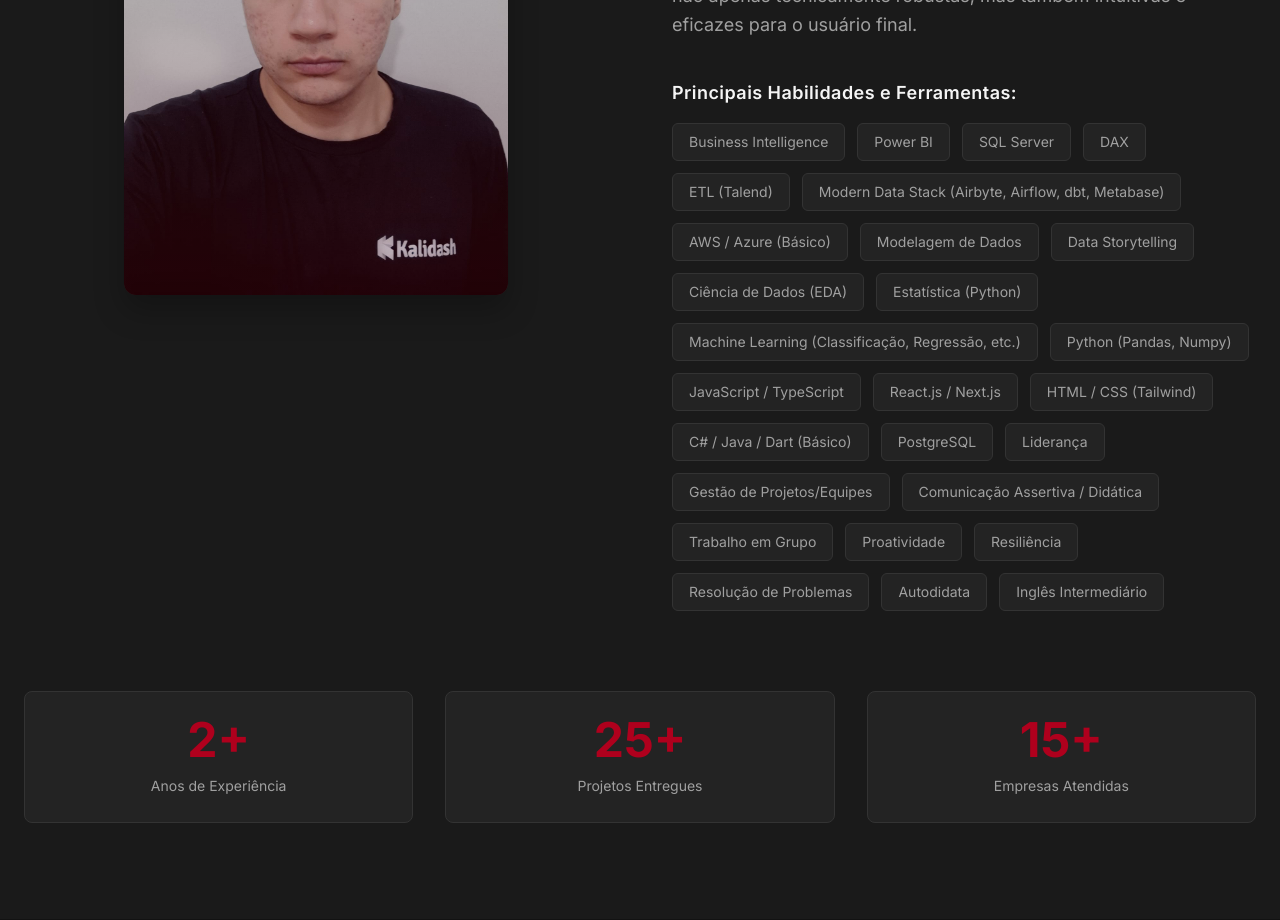
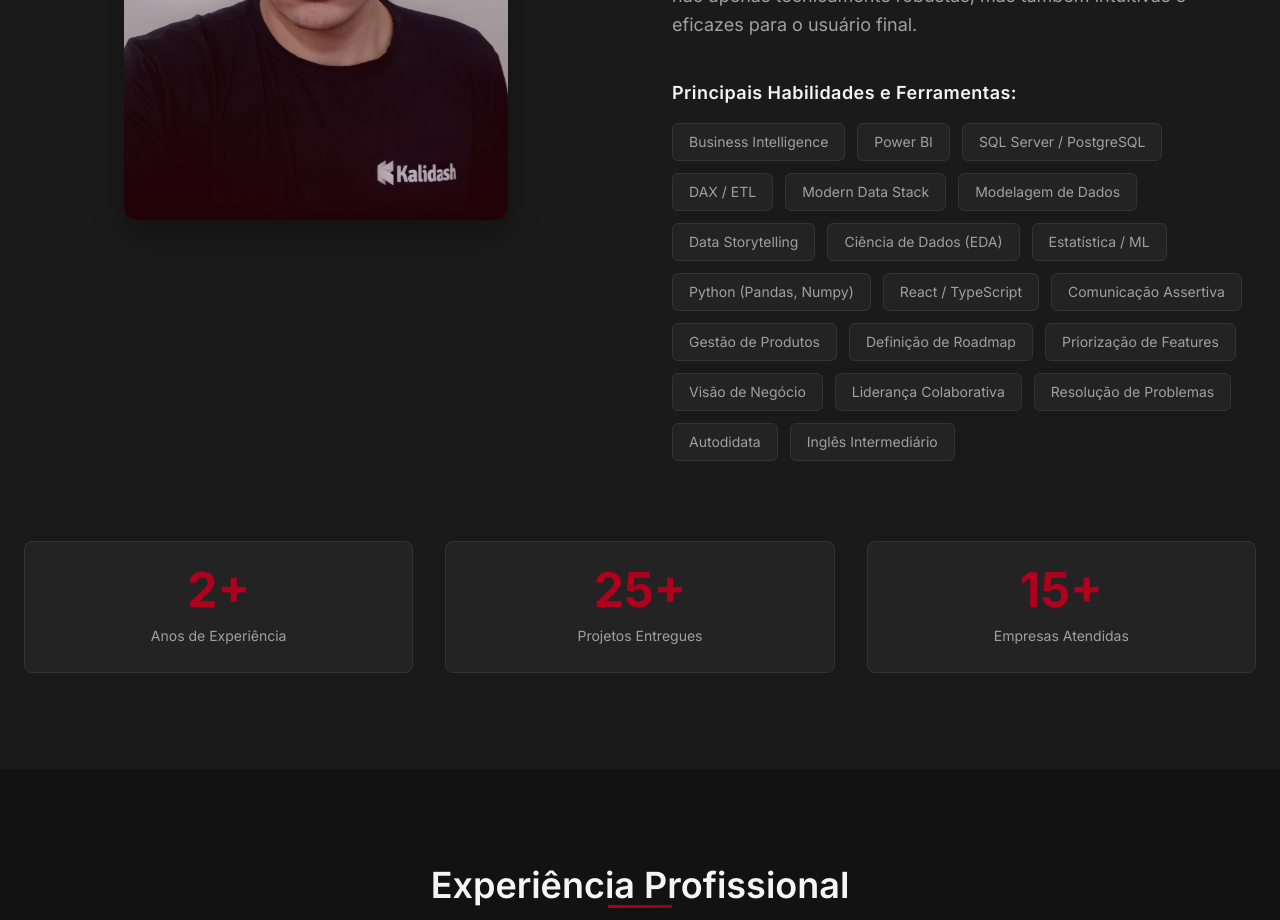
Before and after one commit to SergioJrdms/SjPortfolio, a React (Create React App) app: page / in a window 1280 px wide. Shown: the part 1520-2440 px from the top of the page. Built offline with nearby package versions, Linux system fonts and the light colour scheme; a web font is replaced by a local one.

Commit message:
habilidades

```diff
--- a/src/components/About.jsx
+++ b/src/components/About.jsx
@@ -142,28 +142,21 @@ function About() {
             <div className="skills flex flex-wrap gap-3 animate-on-scroll fade-in delay-4">
               <SkillTag>Business Intelligence</SkillTag>
               <SkillTag>Power BI</SkillTag>
-              <SkillTag>SQL Server</SkillTag>
-              <SkillTag>DAX</SkillTag>
-              <SkillTag>ETL (Talend)</SkillTag>
-              <SkillTag>Modern Data Stack (Airbyte, Airflow, dbt, Metabase)</SkillTag>
-              <SkillTag>AWS / Azure (Básico)</SkillTag>
+              <SkillTag>SQL Server / PostgreSQL</SkillTag>
+              <SkillTag>DAX / ETL</SkillTag>
+              <SkillTag>Modern Data Stack</SkillTag>
               <SkillTag>Modelagem de Dados</SkillTag>
               <SkillTag>Data Storytelling</SkillTag>
               <SkillTag>Ciência de Dados (EDA)</SkillTag>
-              <SkillTag>Estatística (Python)</SkillTag>
-              <SkillTag>Machine Learning (Classificação, Regressão, etc.)</SkillTag>
+              <SkillTag>Estatística / ML</SkillTag>
               <SkillTag>Python (Pandas, Numpy)</SkillTag>
-              <SkillTag>JavaScript / TypeScript</SkillTag>
-              <SkillTag>React.js / Next.js</SkillTag>
-              <SkillTag>HTML / CSS (Tailwind)</SkillTag>
-              <SkillTag>C# / Java / Dart (Básico)</SkillTag>
-              <SkillTag>PostgreSQL</SkillTag>
-              <SkillTag>Liderança</SkillTag>
-              <SkillTag>Gestão de Projetos/Equipes</SkillTag>
-              <SkillTag>Comunicação Assertiva / Didática</SkillTag>
-              <SkillTag>Trabalho em Grupo</SkillTag>
-              <SkillTag>Proatividade</SkillTag>
-              <SkillTag>Resiliência</SkillTag>
+              <SkillTag>React / TypeScript</SkillTag>
+              <SkillTag>Comunicação Assertiva</SkillTag>
+              <SkillTag>Gestão de Produtos</SkillTag>
+              <SkillTag>Definição de Roadmap</SkillTag>
+              <SkillTag>Priorização de Features</SkillTag>
+              <SkillTag>Visão de Negócio</SkillTag>
+              <SkillTag>Liderança Colaborativa</SkillTag>
               <SkillTag>Resolução de Problemas</SkillTag>
               <SkillTag>Autodidata</SkillTag>
               <SkillTag>Inglês Intermediário</SkillTag>
```
